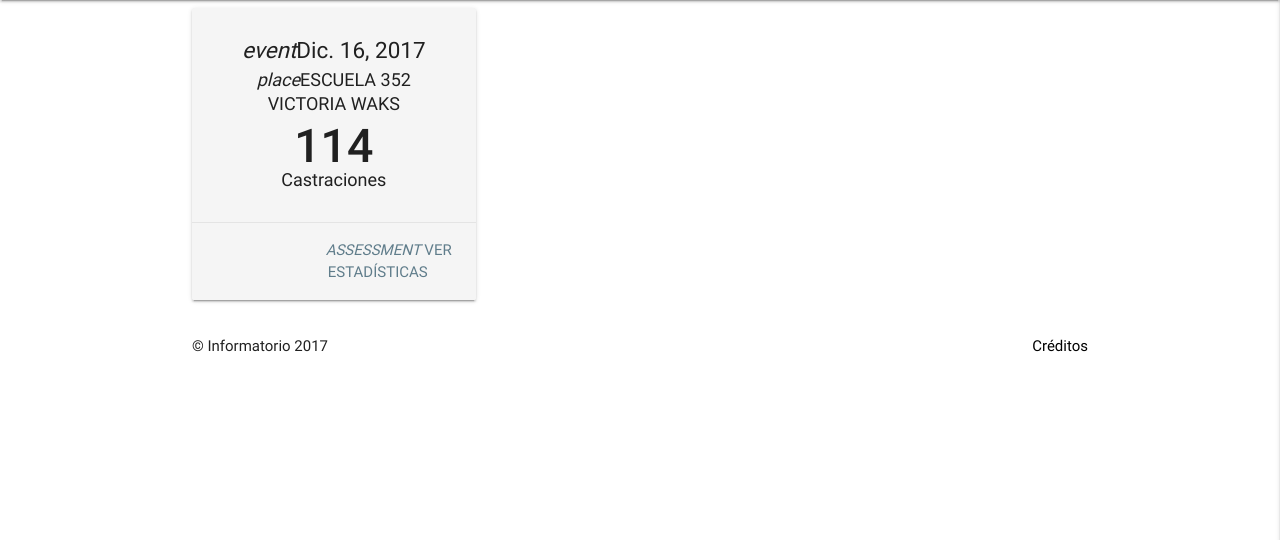
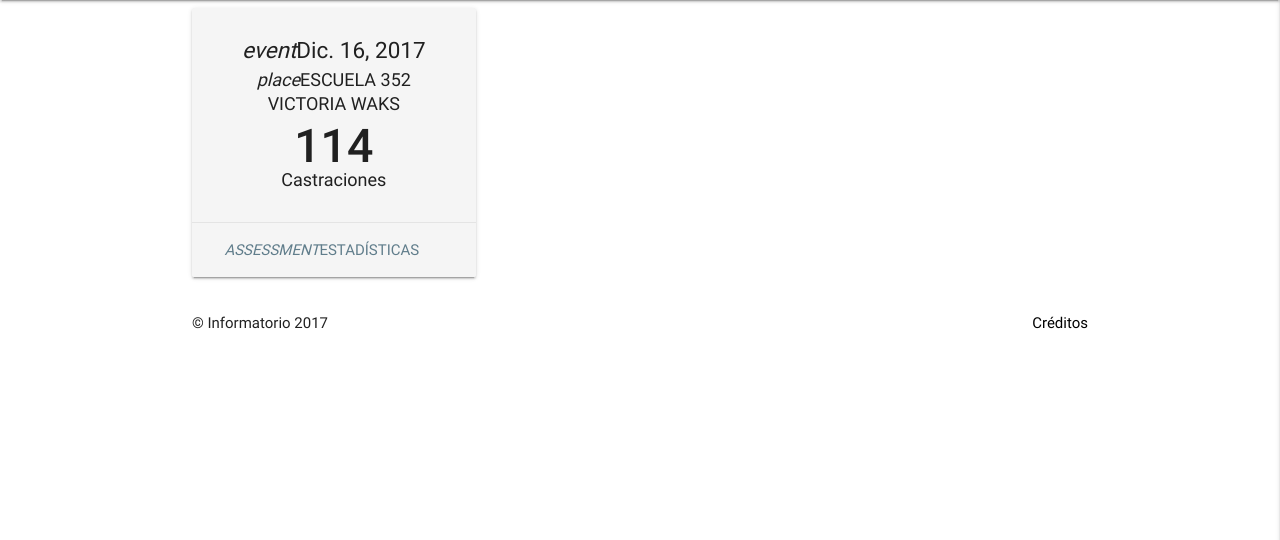
Before and after one commit to Informatorio2017/perros-definitivo, a Django app: page /campaing/ver_campanas/ in a window 1280 px wide. Shown: the part 64-604 px from the top of the page. Run offline with Django 3.2, Linux system fonts and the light colour scheme; data comes from the database, SQL or seed files in the repository; parts of the project's set-up code (start-up, migrations or seed data) failed here and were passed over; some libraries are stand-ins or nearby versions.

Commit message:
ver campanas ver estadisticas cambios marina

```diff
--- a/perros/app_campaing/templates/ver_campanas.html
+++ b/perros/app_campaing/templates/ver_campanas.html
@@ -21,8 +21,8 @@
               <h6 class="subtitulo-ver_campana center-align">Castraciones</h6>
 
             </div>
-            <div class="card-action right-align">
-              <a class="blue-grey-text" href="../ver_campana/{{campana.0.id}}"><i class="material-icons">assessment</i> Ver Estadísticas</a>
+            <div class="card-action center-align">
+              <a class="blue-grey-text" href="../ver_campana/{{campana.0.id}}"><i class="material-icons">assessment</i>Estadísticas</a>
             </div>
 
 
```
